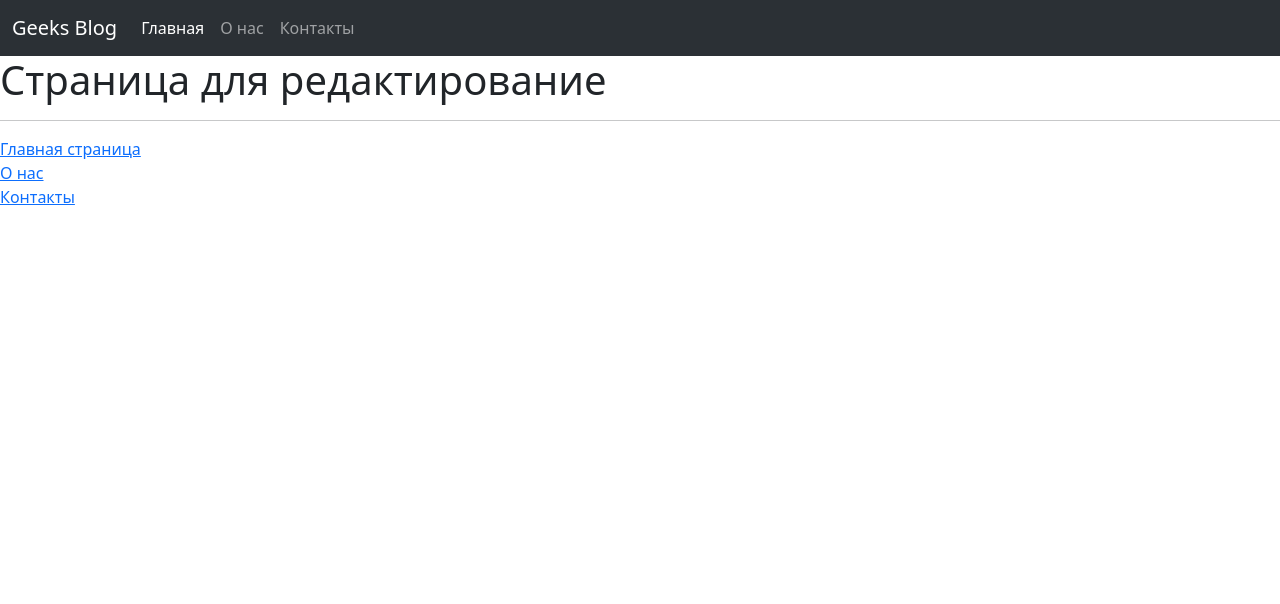
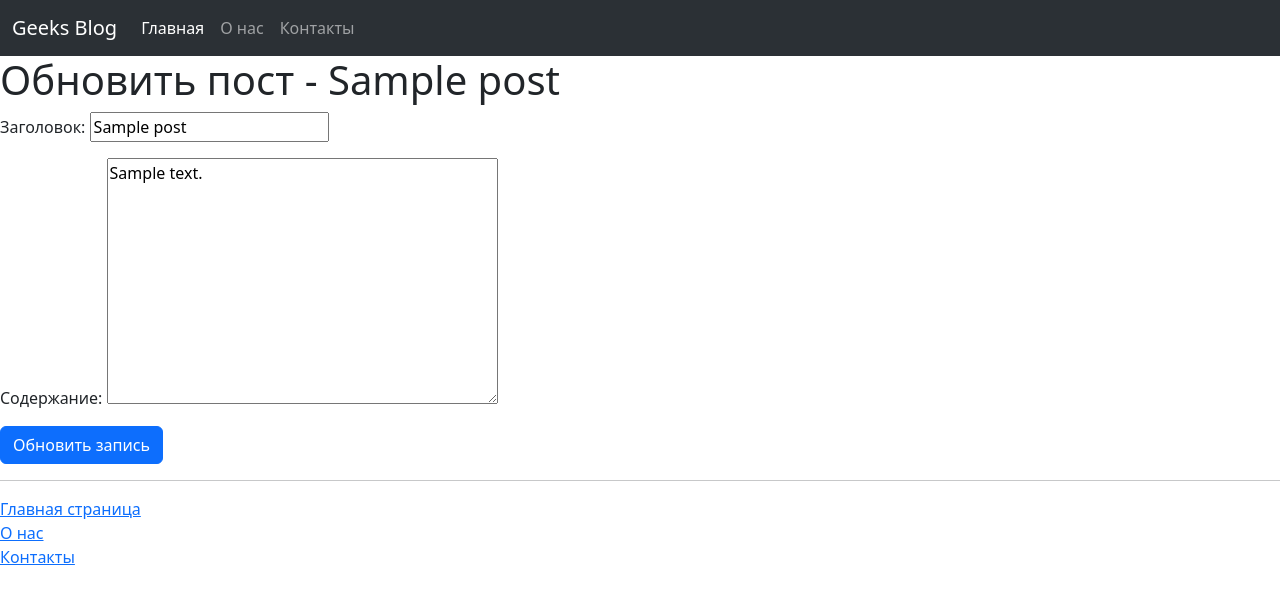
Before and after one commit to Baiel1208/Lessons-4-Month-BackEnd-, a Django app: page /post/update/1 in a window 1280 px wide. Shown: the top 604 px of the page. Run offline with Django 4.2, Linux system fonts and the light colour scheme; tables that the repository leaves empty hold one stand-in row (values such as "Sample post").

Commit message:
HW5 Commit

```diff
--- a/blog/models.py
+++ b/blog/models.py
@@ -1,13 +1,18 @@
 from django.db import models
 
 class Post(models.Model):
-    title = models.CharField(max_length=200)
-    content = models.TextField()
-    created = models.DateField(auto_now=True)
-    status = models.BooleanField(default=True)
-    cover = models.ImageField(upload_to="uploads/blog", blank=True, default="image.jpg")
+    title = models.CharField(max_length=200, verbose_name="Заголовок")
+    content = models.TextField(verbose_name="Содержание")
+    created = models.DateField(auto_now=True, verbose_name="Дата публикации")
+    status = models.BooleanField(default=True, verbose_name="Статус публикации")
+    cover = models.ImageField(upload_to="uploads/blog", blank=True, default="image.jpg", verbose_name="Изображение")
 
 
 
     def __str__(self):
         return f'{self.title} - {self.created}'
+
+
+    class Meta:
+        verbose_name = "Запись"
+        verbose_name_plural = "Записи"
--- a/blog/urls.py
+++ b/blog/urls.py
@@ -1,13 +1,22 @@
 from django.urls import path
 from blog import views
+from django.views.generic import TemplateView
 
 
 urlpatterns = [
-    path("", views.index, name="index-page"),
+    path("", views.IndexListViews.as_view(), name="index-page"),
+
     path("contacts/", views.get_contacts, name="contacts-page"),
-    path("about/", views.get_about, name="about-page"),
-    path("post/<str:pk>", views.get_post_detail, name="post-detail"),
-# HW4
-    path("post/update/<str:pk>", views.get_post_update, name="post-update"),
-    path("post/delete/<str:pk>", views.get_post_delete, name="post-delete"),
+
+    path("about/", TemplateView.as_view(template_name="blog/about.html"), name="about-page"),
+
+    path("post/<int:pk>", views.PostDetailViews.as_view(), name="post-detail"),
+
+    path("post/update/<int:pk>", views.PostUpdateViews.as_view(), name="post-update"),
+
+    path("post/delete/<int:pk>", views.PostDeleteView.as_view(), name="post-delete"),
+
+    path("post/create", views.PostCreateViews.as_view(), name="post-create"),
+
+
 ]
--- a/blog/views.py
+++ b/blog/views.py
@@ -1,15 +1,26 @@
 from django.shortcuts import render
 from blog.models import Post
-
-# HW4
-def get_post_update(request,pk):
-    post = Post.objects.get(pk=pk)
-    return render(request, "blog/post_update.html", {"post": post})
+from django.views import generic
+from django.urls import reverse_lazy
 
 
-def get_post_delete(request,pk):
-    post = Post.objects.get(pk=pk)
-    return render(request, "blog/post_delete.html", {"post": post})
+# CRUD = Create, Retrieve, Update, Delete
+
+
+# __________________Retrieve____________________
+
+class IndexListViews(generic.ListView):
+    # model = Post
+    queryset = Post.objects.filter(status=True)
+    context_object_name = "posts"
+    template_name = "blog/index.html"
+
+
+class PostDetailViews(generic.DetailView):
+    model = Post
+    context_object_name = "post"
+    template_name = "blog/post_detail.html"
+
 
 def index(request):
     posts = Post.objects.all()
@@ -22,9 +33,71 @@ def get_post_detail(request, pk):
     post = Post.objects.get(pk=pk)
     return render(request, "blog/post_detail.html", {"post": post})
 
+# ___________________End Retrieve_________________
+
+
+# _________________Create_________________________
+
+class PostCreateViews(generic.CreateView):
+    model = Post
+    template_name = "blog/post_create.html"
+    fields = ['title', 'content','cover']
+    success_url = reverse_lazy("index-page")
+
+# def create_post(request):
+#     if request.method == "POST":
+#         title = request.POST.get("title")
+#         content = request.POST.get("content")
+#         if title and content:
+#             post = Post.objects.create(title=title, content=content)
+#             post.save()
+#             return reverse_lazy("index-page")
+#     return render(request, "blog/post_create.html")
+
+# ___________________End Create_________________
+
+
+# _________________Delete_________________________
+class PostDeleteView(generic.DeleteView):
+    model = Post
+
+    success_url = reverse_lazy("index-page")
+
+
+# ___________________End Delete_________________
+
+# ________________Update__________________________
+
+class PostUpdateViews(generic.UpdateView):
+    model = Post
+    template_name = "blog/post_update.html"
+    fields = ["title", "content"]
+    success_url = reverse_lazy("index-page")
+
+
 def get_contacts(request):
     return render(request, "blog/contacts.html")
 
 
 def get_about(request):
     return render(request, "blog/about.html")
+
+
+def post_update(request, pk):
+    if request.method == "POST":
+        title = request.POST.get("title")
+        content = request.POST.get("content")
+        if title and content:
+            post = Post.objects.update(pk=pk, title=title, content=content)
+
+            post.save()
+            return reverse_lazy("index-page")
+
+    return render(request, "blog/post_update.html")
+
+
+def post_delete(request, pk):
+    if request.method == "POST":
+        post = Post.objects.get(pk=pk)
+        post.delete()
+    return render(request, "blog/post_delete.html")
--- /dev/null
+++ b/templates/blog/post_confirm_delete.html
@@ -0,0 +1,6 @@
+<form method="POST" action="{% url 'post-delete' pk=post.pk %}">
+    {% csrf_token %}
+    <p>Вы уверены, что хотите удалить этот пост: "{{ post.title }}"?</p>
+    <button type="submit">Да</button>
+    <a href="{% url 'post-detail' pk=post.pk %}">Нет</a>
+  </form>
--- a/templates/blog/post_update.html
+++ b/templates/blog/post_update.html
@@ -1,11 +1,16 @@
 {% extends 'base.html' %}
 
 {% block title %}
-    Страница для редактирование
+    Обновить пост - {{ post.title }}
 {% endblock %}
 
 {% block content %}
-<h1>Страница для редактирование</h1>
+<h1>Обновить пост - {{ post.title }}</h1>
+<form action="" method="post">
+    {% csrf_token %}
+    {{ form.as_p }}
+    <button type="submit" class="btn btn-primary">Обновить запись</button>
+</form>
 <hr>
 <a href="{% url 'index-page' %}">Главная страница</a><br>
 <a href="{% url 'about-page' %}">О нас</a><br>
```
Also changed, not shown: blog/admin.py (+7 -1 lines), templates/blog/index.html (+14 -0 lines), templates/blog/post_create.html (added, +17 -0 lines), templates/blog/post_detail.html (+12 -1 lines), blog/migrations/0002_alter_post_options_alter_post_content_and_more.py (added), blog/tests.py (line endings or trailing spaces).
